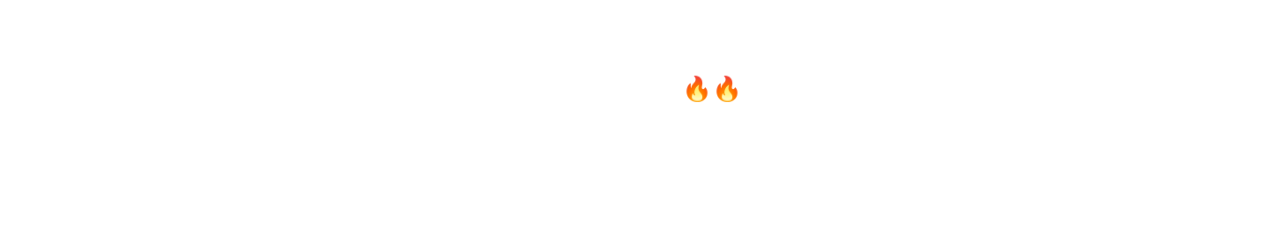
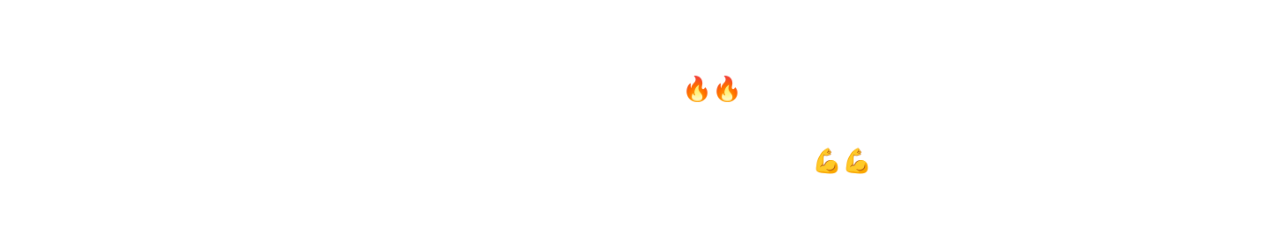
Before and after one commit to Harsh-bhai/freshers-2k23, a Next.js app: page / in a window 1280 px wide. Shown: the part 1396-1630 px from the top of the page. Built offline with nearby package versions, Linux system fonts and the light colour scheme.

Commit message:
date updated

```diff
--- a/components/dummyTask.js
+++ b/components/dummyTask.js
@@ -11,9 +11,12 @@ const DummyTask = () => {
             you best of luck for the tasks 👍🏻 hope you all enjoy🎉🥳
           </span>
           <span className="text-white  text-2xl text-center">
-          First task coming on
+          Be ready on
           </span>
-          <span className='font-bold text-2xl text-white '> 28th October🔥🔥..</span>
+          <span className='font-bold text-2xl text-white '> 30th October🔥🔥..</span>
+          <span className="text-white  text-2xl text-center">
+          A massive surprise is waiting for you 💪💪!!
+          </span>
           <span className="text-white text-2xl text-center">
           All the best & Stay Tuned...!!
           </span>
```
